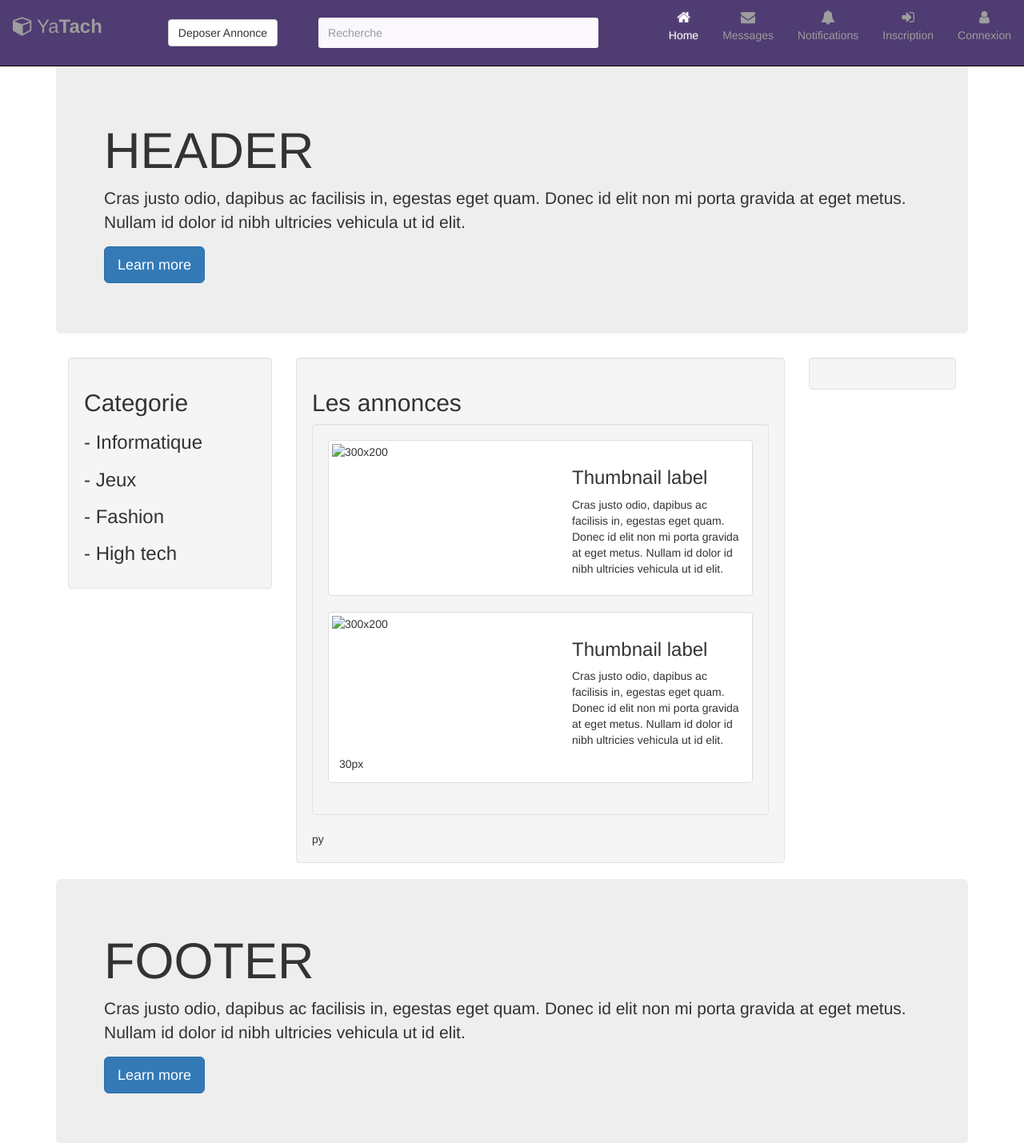
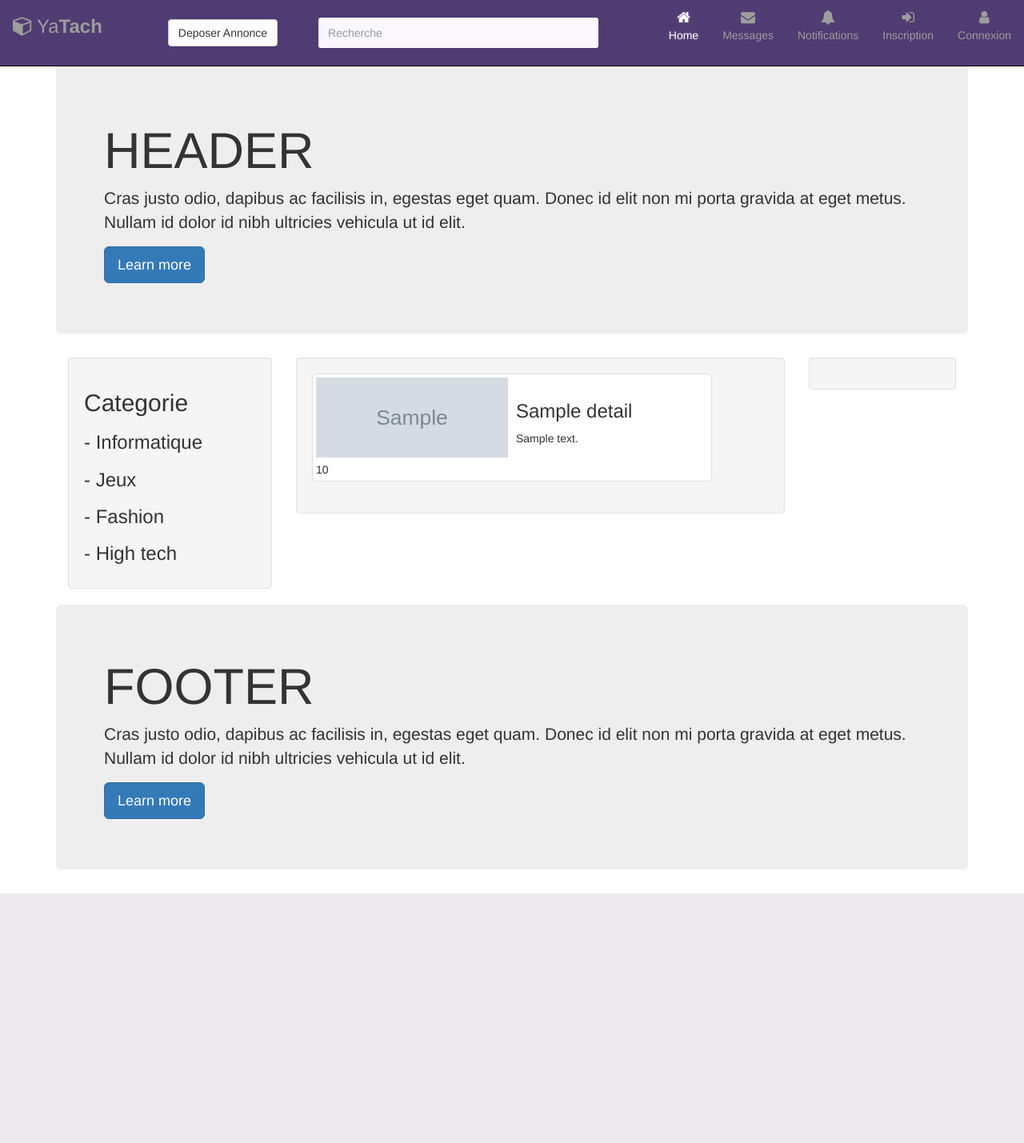
Before and after one commit to wafistos1/Ecommerce_project, a Django app: template Mysite/annonce/templates/annonce/detail.html in a window 1280 px wide. Shown: the top 1429 px of the page at 80% size. After the commit the page ends 1117 px from the top, so only its background shows below. Run offline with Django 3.2, Linux system fonts and the light colour scheme; the template is opened without the code that fills it: most values are stand-ins (such as "Sample title", 1, 10 or a date in 2020); grey boxes marked "Sample" are stand-in pictures; some libraries are stand-ins or nearby versions.

Commit message:
add generics views

```diff
--- a/Mysite/annonce/templates/annonce/detail.html
+++ b/Mysite/annonce/templates/annonce/detail.html
@@ -4,3 +4,21 @@
 {% load i18n %}
 
 {% block head_title %}{% trans "detail annonce" %}{% endblock %}
+
+
+{% block annonce %}
+    {% for detail in details %}
+              <div class="thumbnail" style="width: 500px">
+
+                <img data-src="holder.js/300x200" alt="300x200"
+                  style="width: 250px; height: 100px;float:left;padding-right:10px" src="{{ detail.image.url }}" class="img-responsive">
+                <div class="caption">
+                  <h3>{{ detail.title }}</h3>
+
+                  <p>{{ detail.description }}</p>
+                </div>
+              {{ detail.price }}
+
+              </div>
+            {% endfor %}
+{% endblock annonce %}
--- a/Mysite/annonce/urls.py
+++ b/Mysite/annonce/urls.py
@@ -1,7 +1,9 @@
 from django.urls import path
 from annonce import views
+from .views import AnnonceDetailView, annonceListView
 
 urlpatterns = [
     path('annonce/add', views.add_annonce, name='add_annonce'),
-    path('annonce/detail', views.annonce_detail, name='annonce_detail'),
+    path('annonce/detail', AnnonceDetailView.as_view(), name='annonce_detail'),
+    path('annonce/list', annonceListView.as_view(), name='annonce_detail'),
     ]
--- a/Mysite/templates/base.html
+++ b/Mysite/templates/base.html
@@ -26,7 +26,7 @@
   <div class="container">
     <nav id="navbarcolor" class="navbar navbar-inverse navbar-expand-xl navbar-dark navbar-fixed-top">
       <div class="navbar-header d-flex col">
-        <a class="navbar-brand" href="{%url 'home' %}"><i class="fa fa-cube"></i>Ya<b>Tach</b></a>
+        <a class="navbar-brand" href="{% url 'home' %}"><i class="fa fa-cube"></i>Ya<b>Tach</b></a>
         <button type="button" data-target="#navbarCollapse" data-toggle="collapse"
           class="navbar-toggle navbar-toggler ml-auto">
           <span class="navbar-toggler-icon"></span>
@@ -39,7 +39,7 @@
       <div id="navbarCollapse" class="collapse navbar-collapse justify-content-start">
         <form class="navbar-form form-inline">
           <div class="btn btn-lg">
-            <button href="{% url 'add_annonce' %}" class="btn btn-default btn">Deposer Annonce</button>
+            <a  href="{% url 'add_annonce' %}" class="btn btn-default ">Deposer Annonce</a>
           </div>
           <div class="input-group search-box">
             <input type="text" id="search" class="form-control" placeholder="Recherche">
@@ -117,37 +117,44 @@
         <!-- block annonce -->
             {% block annonce %}
             <h2>Les annonces</h2>
-            <div class="well">
-              <div class="thumbnail">
+            <div class="well" >
+                {% for detail in lists %}
+              <div class="thumbnail" style="width: 500px; height: 230px">
 
                 <img data-src="holder.js/300x200" alt="300x200"
-                  style="width: 300px; height: 165px;float:left;padding-right:10px" src="#" class="img-responsive">
+                  style="width: 250px; height: 150px;float:left;padding-right:10px" src="{{ detail.image.url }}" class="img-responsive">
                 <div class="caption">
-                  <h3>Thumbnail label</h3>
+                  <h3>{{ detail.title }}</h3>
 
-                  <p>Cras justo odio, dapibus ac facilisis in, egestas eget quam. Donec id
-                    elit non mi porta gravida at eget metus. Nullam id dolor id nibh ultricies
-                    vehicula ut id elit.</p>
+                  <p>{{ detail.description }}</p>
                 </div>
+              <h3>{{ detail.price }}</h3>
 
               </div>
-              <div class="thumbnail">
+            {% endfor %}
+            <!--Pagitation -->
+                  <div class="pagination">
+          <span class="step-links">
+              {% if page_obj.has_previous %}
+                  <a href="?page=1">&laquo; first</a>
+                  <a href="?page={{ page_obj.previous_page_number }}">previous</a>
+              {% endif %}
 
-                <img data-src="holder.js/300x200" alt="300x200"
-                  style="width: 300px; height: 165px;float:left;padding-right:10px" src="#" class="img-responsive">
-                <div class="caption">
-                  <h3>Thumbnail label</h3>
+              <span class="current">
+                  Page {{ page_obj.number }} of {{ page_obj.paginator.num_pages }}.
+              </span>
 
-                  <p>Cras justo odio, dapibus ac facilisis in, egestas eget quam. Donec id
-                    elit non mi porta gravida at eget metus. Nullam id dolor id nibh ultricies
-                    vehicula ut id elit.</p>30px
-                </div>
+              {% if page_obj.has_next %}
+                  <a href="?page={{ page_obj.next_page_number }}">next</a>
+                  <a href="?page={{ page_obj.paginator.num_pages }}">last &raquo;</a>
+              {% endif %}
+          </span>
+      </div>
 
-              </div>
             </div>
 
             {% endblock annonce %}
-             <!-- block annonce -->py
+             <!-- block annonce -->
           </div>
 
         </div>
```
Also changed, not shown: Mysite/accounts/urls.py (+7 -7 lines), Mysite/annonce/forms.py (+16 -0 lines), Mysite/annonce/models.py (+8 -5 lines), Mysite/annonce/templates/annonce/add.html (+20 -0 lines), Mysite/annonce/views.py (+45 -6 lines), Mysite/annonce/migrations/0002_auto_20200502_1021.py (added), Mysite/annonce/migrations/0003_auto_20200502_1026.py (added), Mysite/annonce/migrations/0004_auto_20200502_1404.py (added), 1 other file.
